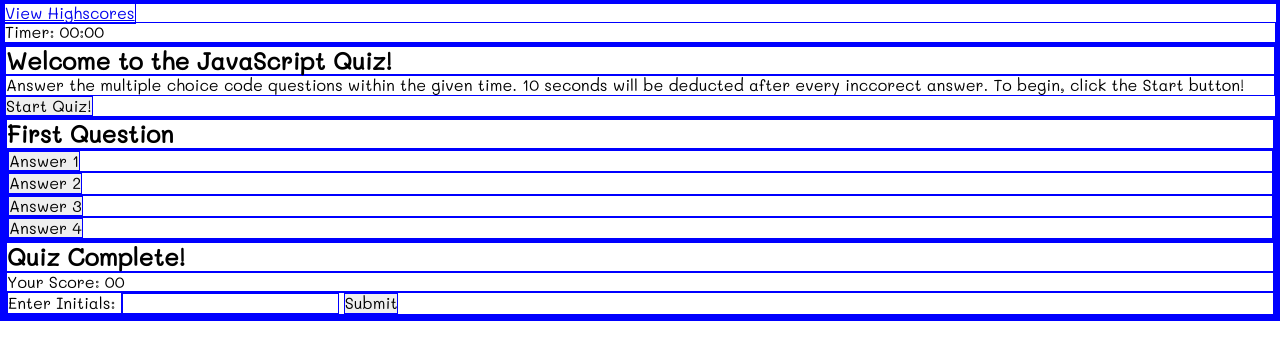
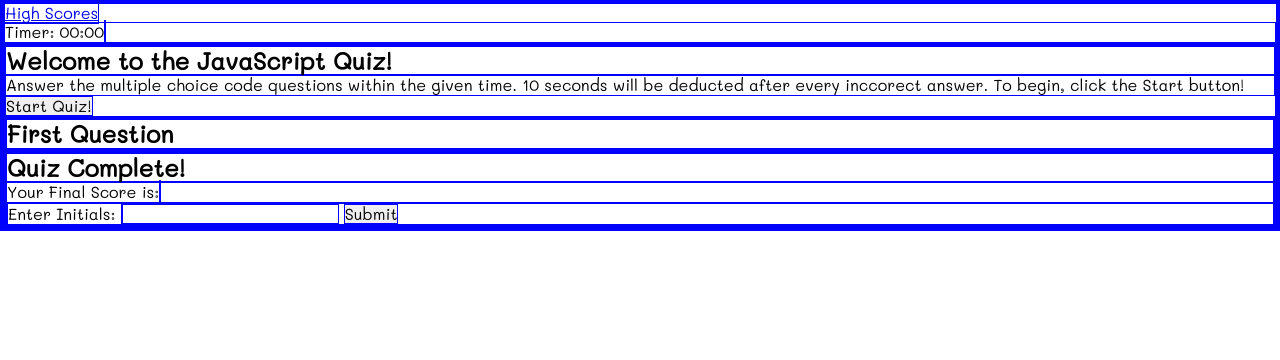
Before and after one commit to luksvrd/Coding-Quiz, a website built with Vite: page index.html in a window 1280 px wide. Built offline with nearby package versions, Linux system fonts and the light colour scheme.

Commit message:
Add span tags edit id and classes. update src link

```diff
--- a/index.html
+++ b/index.html
@@ -17,43 +17,53 @@
 
         <!-- TOP BAR -->
         <header class="top-bar">
-          <a href="high-scores.html">View Highscores</a>
-          <p>Timer: 00:00</p>
+          <a href="high-scores.html">High Scores</a>
+          <p>Timer: 00:00<span id="seconds"></span></p>
         </header>
 
         <!-- INNER box -->
         <div class="inner-box">
 
-          <!-- MAIN HEADER/QUIZ INFO (HIDDEN ONCE QUIZ START)-->
-          <section class="quiz-info">
+          <!-- --------------------------------- -->
+          <!--QUIZ INFO (HIDDEN ONCE QUIZ START)-->
+          <!-- --------------------------------- -->
+          <section class="quiz-intro">
             <h1>Welcome to the JavaScript Quiz!</h1>
             <p>Answer the multiple choice code questions within the given time. 10 seconds will be deducted after every inccorect answer. To begin, click the Start button!</p>
-            <button type="button" class="start-btn">Start Quiz!</button>
+            <button id="start-btn" type="button">Start Quiz!</button>
           </section>
 
-
+          <!-- --------------------------------- -->
           <!-- QUIZ QUESTIONS (HIDDEN FOR HIGHSCORES)-->
+          <!-- --------------------------------- -->
           <main>
-            <section class="question-screen">
+            <section id="quiz" class="hidden">
               <h2>First Question</h2>
               <ul>
-                <li><button type="submit">Answer 1</button></li>
+                <!-- THIS WILL BE GENERATED IN .JS -->
+                <!-- <li><button type="submit">Answer 1</button></li>
                 <li><button type="submit">Answer 2</button></li>
                 <li><button type="submit">Answer 3</button></li>
-                <li><button type="submit">Answer 4</button></li>
+                <li><button type="submit">Answer 4</button></li> -->
               </ul>
             </section>
 
+            <!-- --------------------------------- -->
             <!-- HIGHSCORE/INITIALS SCREEN ()-->
+            <!-- --------------------------------- -->
 
-            <section class="quiz-end">
+            <section id="results" class="hidden">
               <h2>Quiz Complete!</h2>
-              <p>Your Score: 00</p>
-              <div>
+              <p>Your Final Score is:
+                <span>
+                  <!-- Score goes here -->
+                </span>
+              </p>
+              <form>
                 <label for="initials">Enter Initials: </label>
                 <input type="text" id="initials" name="initials"/>
                 <button type="submit">Submit</button>
-              </div>
+              </form>
             </section>
 
           </main>
@@ -61,6 +71,6 @@
         </div>
       </div>
 
-    <script type="module" src="./src/script.js"></script>
+    <script type="module" src="./src/quiz.js"></script>
   </body>
 </html>
```
